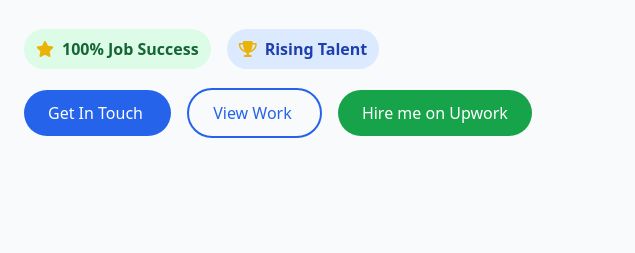
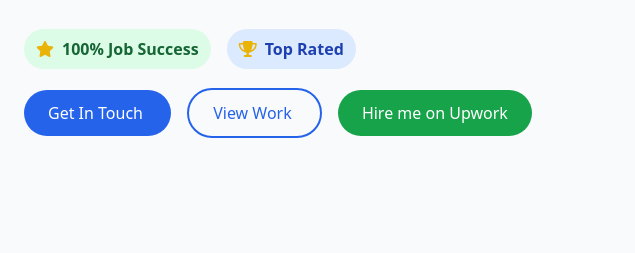
Before and after one commit to shanithakur/shanithakur.github.io, a plain HTML site: page index.html in a window 1280 px wide. Shown: the part 461-714 px from the top of the page, 0-635 px from the left. Drawn offline with nearby package versions, Linux system fonts and the light colour scheme.

Commit message:
updated the rising talent to top rated

```diff
--- a/index.html
+++ b/index.html
@@ -77,7 +77,7 @@
                         </div>
                         <div class="flex items-center gap-2 bg-blue-100 text-blue-800 px-3 py-2 rounded-full">
                             <i class="fas fa-trophy text-yellow-500"></i>
-                            <span class="font-semibold">Rising Talent</span>
+                            <span class="font-semibold">Top Rated</span>
                         </div>
                     </div>
 
```
